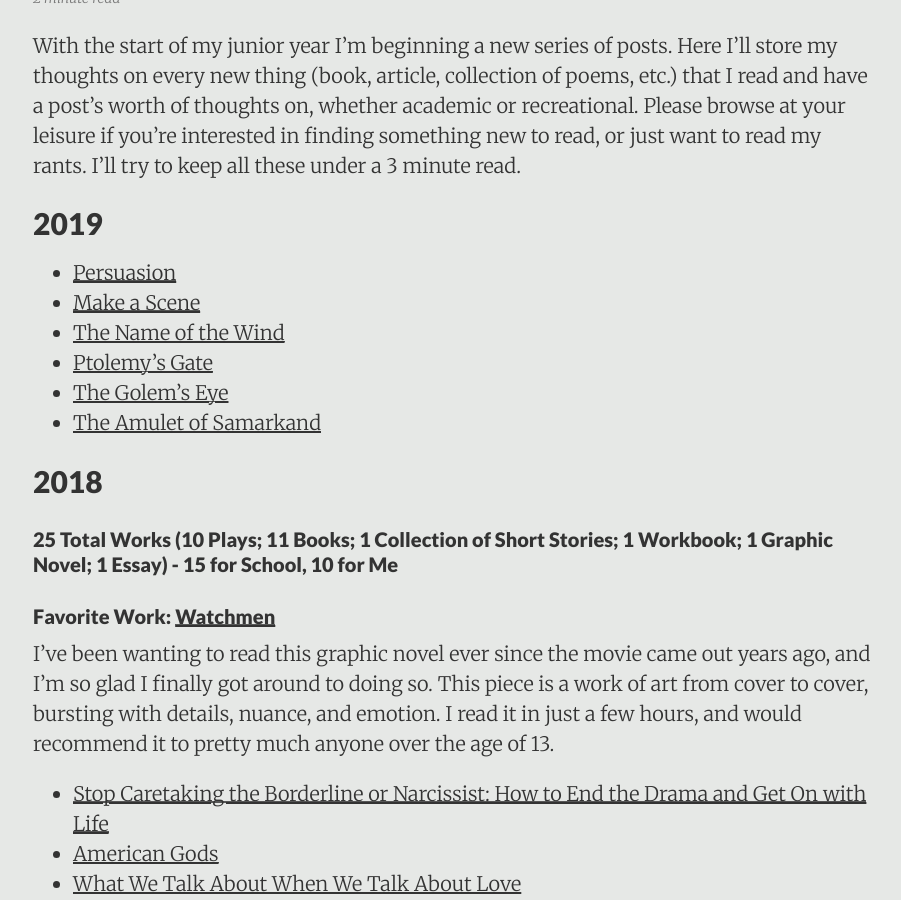
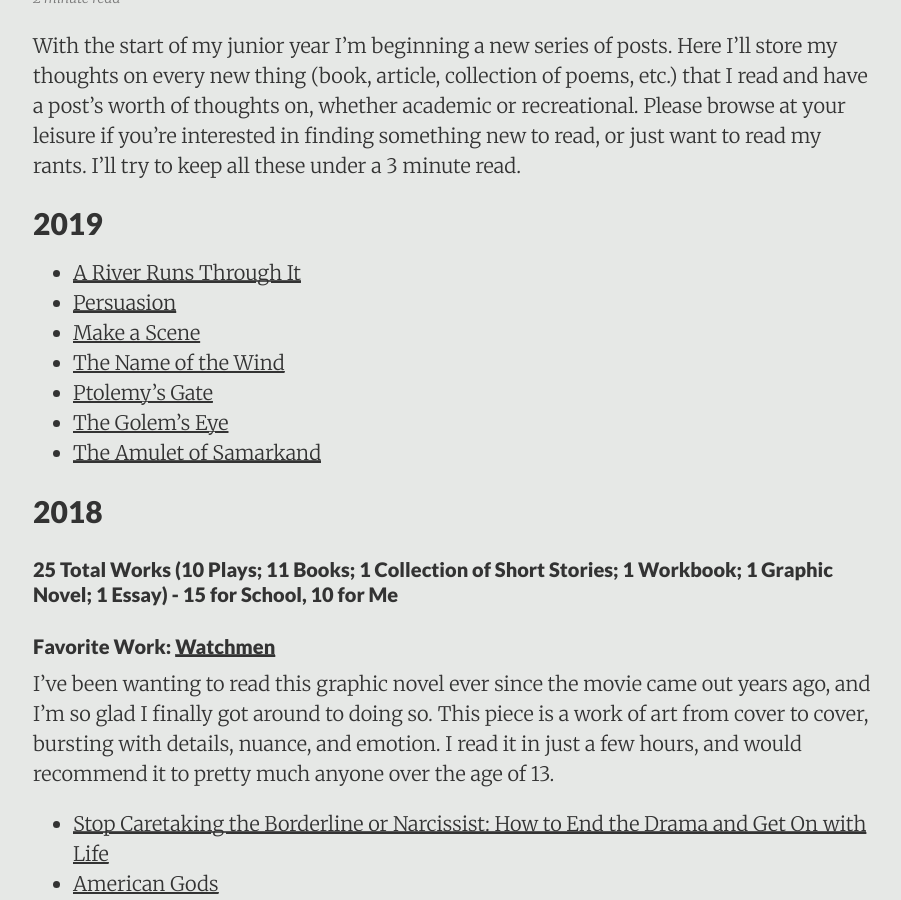
Before and after one commit to DestinyRoseMurphy/DestinyRoseMurphy.github.io, a Jekyll site: the page built from _posts/2017-08-21-Things-I've-Read.md, in a window 1280 px wide and 900 px high, scrolled down 352 px. Shown: the whole window, without its empty margins (187-1088 px from the left). Built offline with Jekyll 4.4.1, drawn with Linux system fonts in a browser that asks for light colours.

Commit message:
Maybe this'll work

```diff
--- a/_posts/2017-08-21-Things-I've-Read.md
+++ b/_posts/2017-08-21-Things-I've-Read.md
@@ -9,6 +9,7 @@ With the start of my junior year I'm beginning a new series of posts. Here I'll
 
 ## 2019
 
+* [A River Runs Through It](/details/2019-03-21-River-Runs)
 * [Persuasion](/details/2019-03-09-Persuasion)
 * [Make a Scene](/details/2019-02-25-Make-a-Scene)
 * [The Name of the Wind](/details/2019-02-24-Name-of-the-Wind)
```
